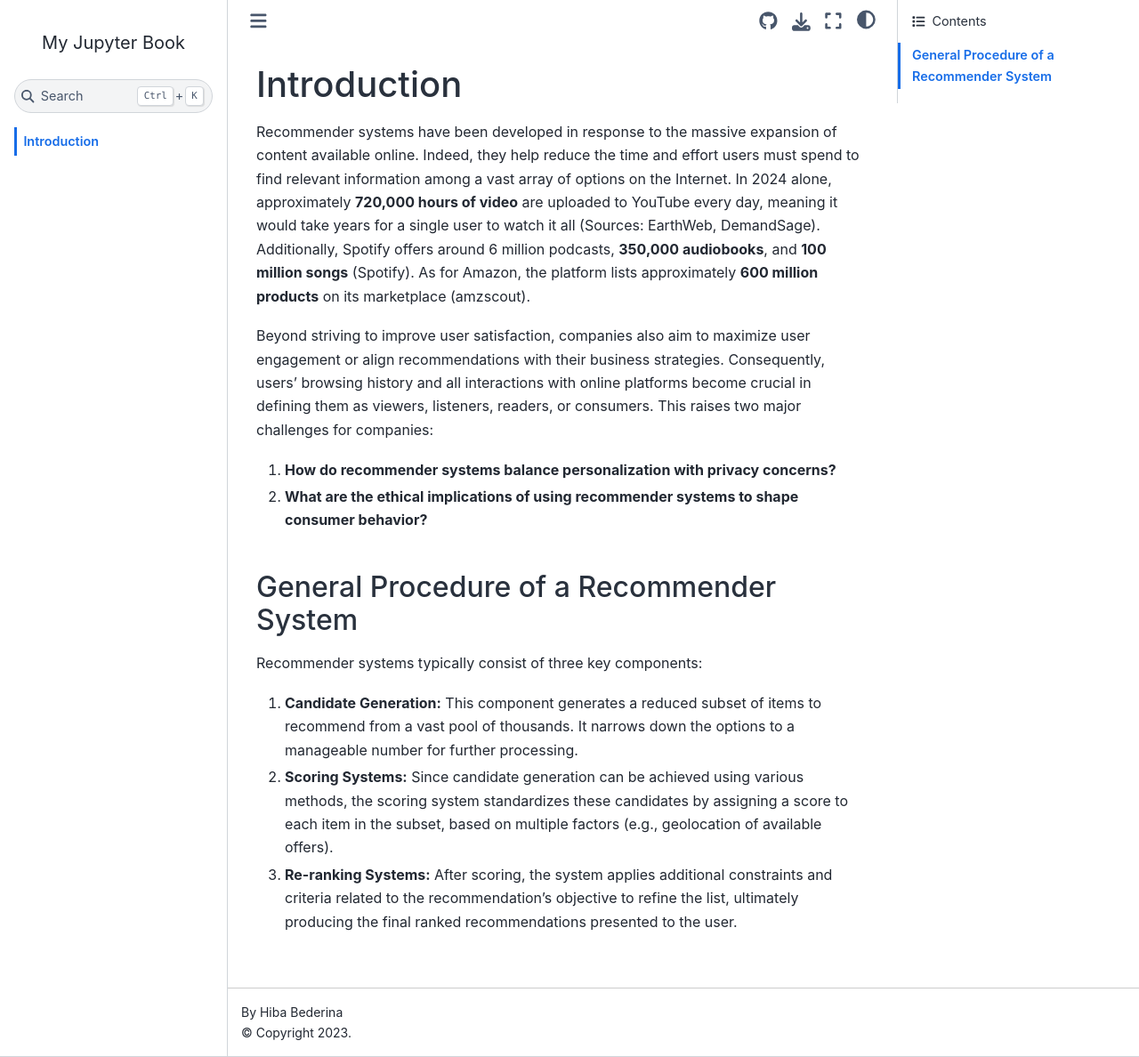
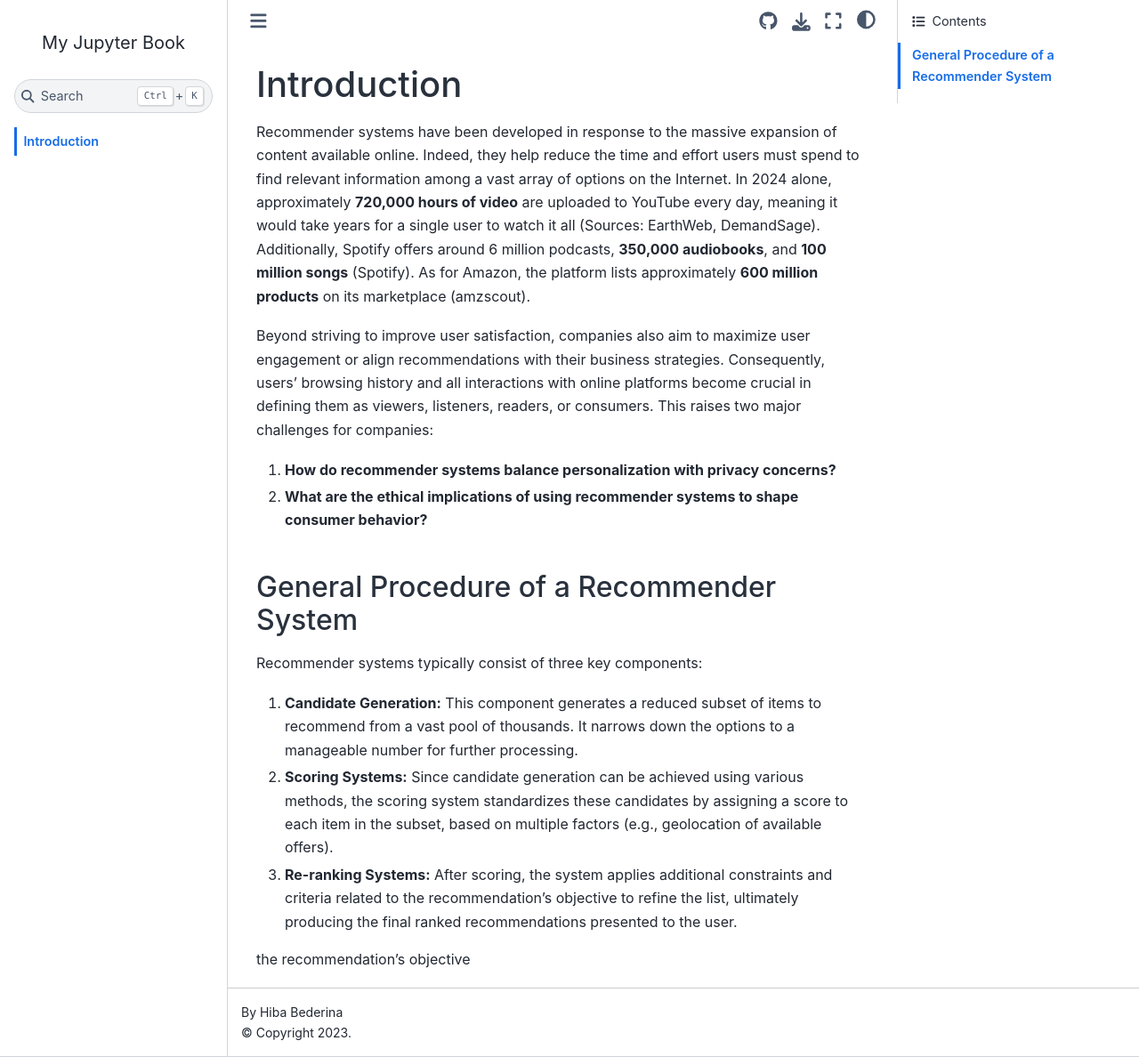
Before and after one commit to Hiba-Bdr/Docs, a Jupyter Book: the page built from content/intro.md, in a window 1280 px wide and 1188 px high. Shown: the whole window at 89% size. Built offline with Jupyter Book 1.0.4 settings and Sphinx 7.4.7 and the Sphinx Book theme 1.1.4, drawn with Linux system fonts in a browser that asks for light colours.

Commit message:
Update intro.md

```diff
--- a/content/intro.md
+++ b/content/intro.md
@@ -16,3 +16,5 @@ Recommender systems typically consist of three key components:
 2. **Scoring Systems:** Since candidate generation can be achieved using various methods, the scoring system standardizes these candidates by assigning a score to each item in the subset, based on multiple factors (e.g., geolocation of available offers).
 
 3. **Re-ranking Systems:** After scoring, the system applies additional constraints and criteria related to the recommendation's objective to refine the list, ultimately producing the final ranked recommendations presented to the user.
+
+the recommendation's objective
```
